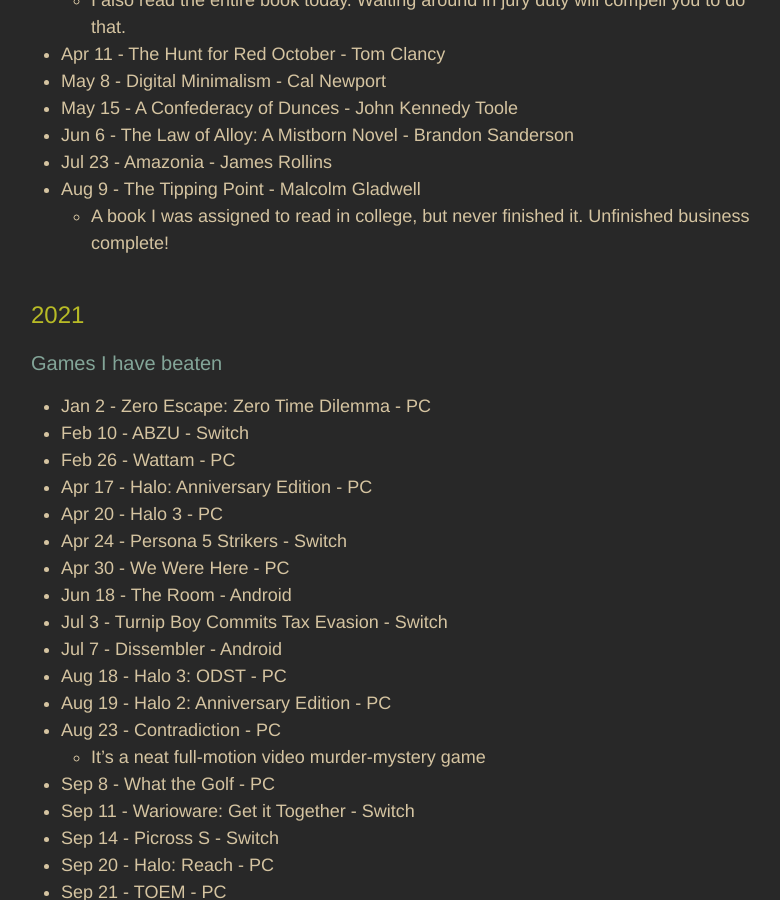
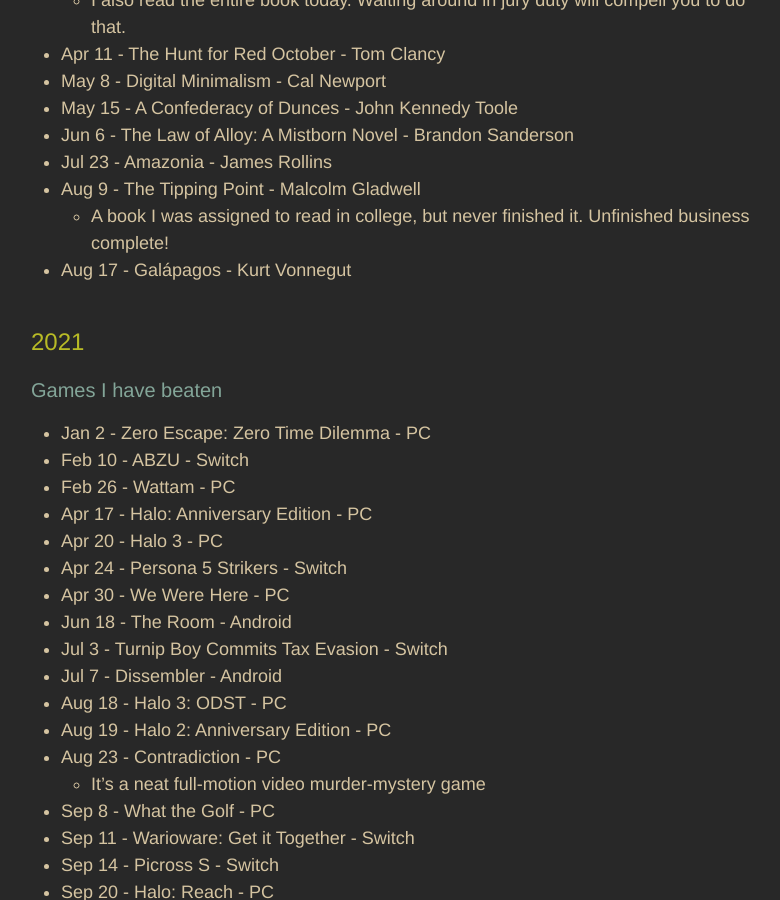
Before and after one commit to adkinsrs/sadkins_site, a Jekyll site: the page built from misc.md, in a window 1280 px wide and 900 px high, scrolled down 1631 px. Shown: the whole window, without its empty margins (239-1019 px from the left). Built offline with Jekyll 4.4.1, drawn with Linux system fonts in a browser that asks for light colours.

Commit message:
read a book

```diff
--- a/misc.md
+++ b/misc.md
@@ -47,6 +47,7 @@
 * Aug 12 - Chicory: A Colorful Tale - PC
 * Aug 14 - Crosscells - PC
   * I sort of cheated on two of the final end-game puzzles (out of 50 total), since my brain just wasn't working and I wanted to move on.
+
 ### Books I have read
 
 * Jan 22 - The Bat - Jo Nesbø
@@ -61,6 +62,7 @@
 * Jul 23 - Amazonia - James Rollins
 * Aug 9 - The Tipping Point - Malcolm Gladwell
   * A book I was assigned to read in college, but never finished it. Unfinished business complete!
+* Aug 17 - Galápagos - Kurt Vonnegut
 
 ## 2021
 
```
